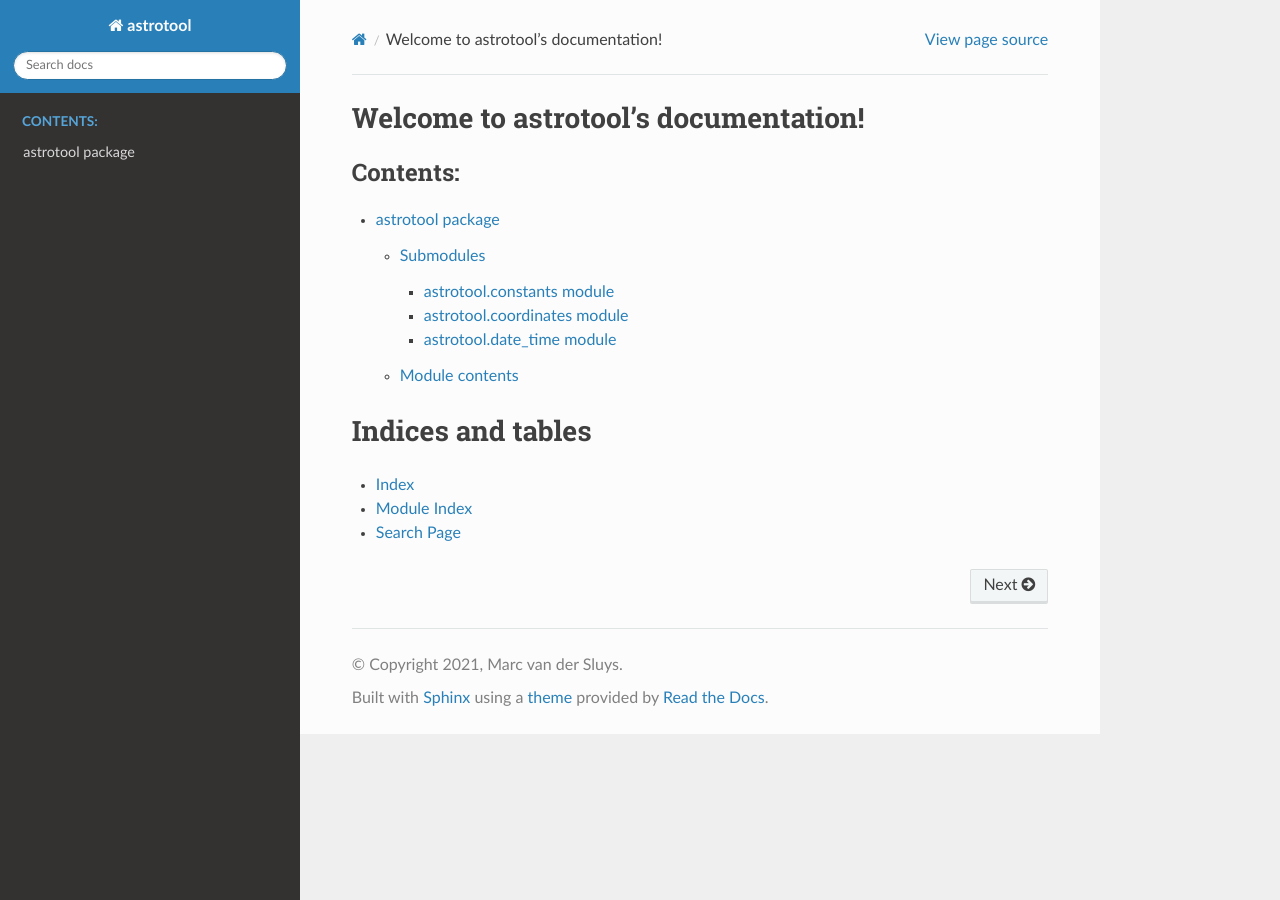
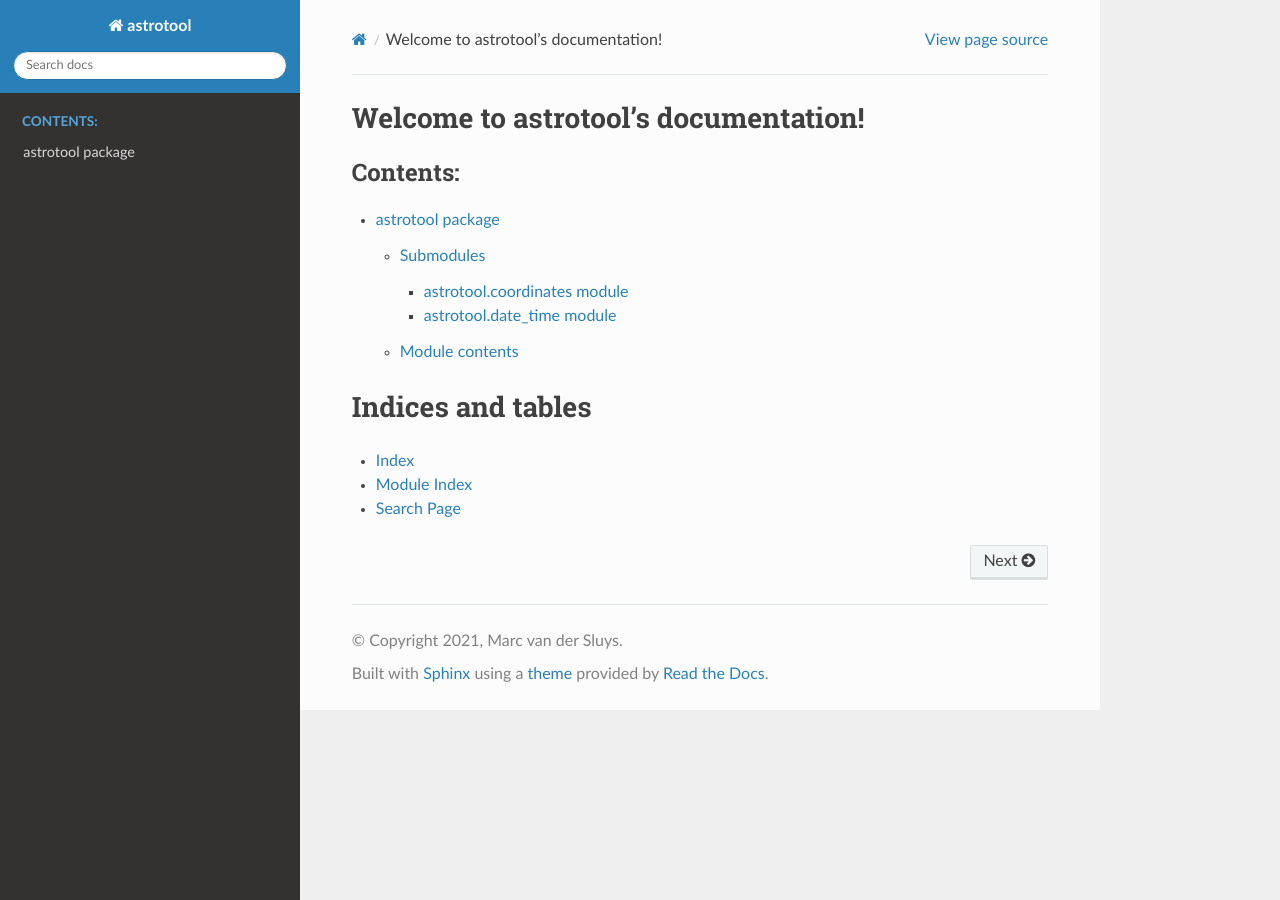
Before and after one commit to MarcvdSluys/AstroTool, a Sphinx documentation site: the page built from docs/index.rst, in a window 1280 px wide. Built offline with Sphinx 7.4.7 and the Read the Docs theme 2.0.0, drawn with Linux system fonts in a browser that asks for light colours; formulas are drawn with MathJax 3.

Commit message:
Remove docs/astrotool.constants.rst.

```diff
--- a/docs/astrotool.constants.rst
+++ /dev/null
@@ -1,7 +0,0 @@
-astrotool.constants module
-==========================
-
-.. automodule:: astrotool.constants
-   :members:
-   :undoc-members:
-   :show-inheritance:
--- a/docs/astrotool.rst
+++ b/docs/astrotool.rst
@@ -7,7 +7,6 @@ Submodules
 .. toctree::
    :maxdepth: 4
 
-   astrotool.constants
    astrotool.coordinates
    astrotool.date_time
 
--- a/setup.py
+++ b/setup.py
@@ -5,7 +5,7 @@
 
 
 # Package version:
-version='0.0.6'
+version='0.0.7'
 
 # Get long description from README.md:
 with open('README.md', 'r') as fh:
```
